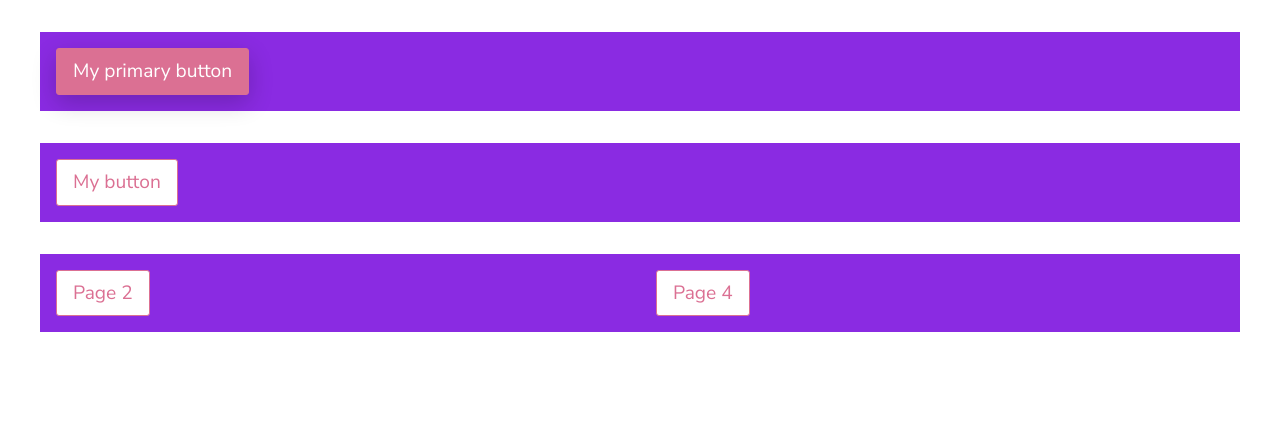
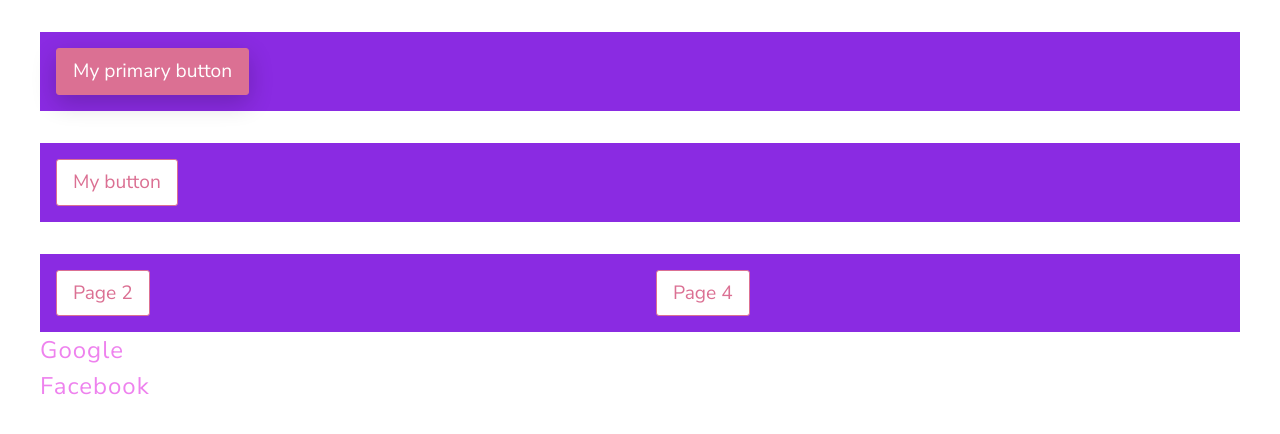
Before and after one commit to silvertechguy/styled-components, a React (Create React App) app: page / in a window 1280 px wide. Shown: the top 434 px of the page. Built offline with nearby package versions, Linux system fonts and the light colour scheme.

Commit message:
Styled attributes

```diff
--- a/src/app.tsx
+++ b/src/app.tsx
@@ -21,6 +21,11 @@ const PaginationWrapper = styled("div")<{ page?: string }>`
   }};
 `;
 
+const Link = styled("a").attrs(() => ({ target: "_blank" }))`
+  color: violet;
+  font-size: 1.5rem;
+`;
+
 interface AppProps {}
 
 const App: React.FC<AppProps> = () => {
@@ -34,6 +39,8 @@ const App: React.FC<AppProps> = () => {
         <Button>Page 2</Button>
         <Button>Page 4</Button>
       </PaginationWrapper>
+      <Link href="https://www.google.com">Google</Link>
+      <Link href="https://www.facebook.com">Facebook</Link>
     </MainWrapper>
   );
 };
```
